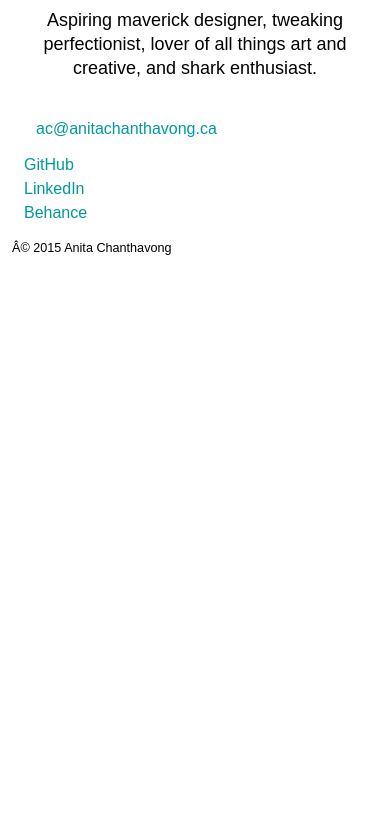
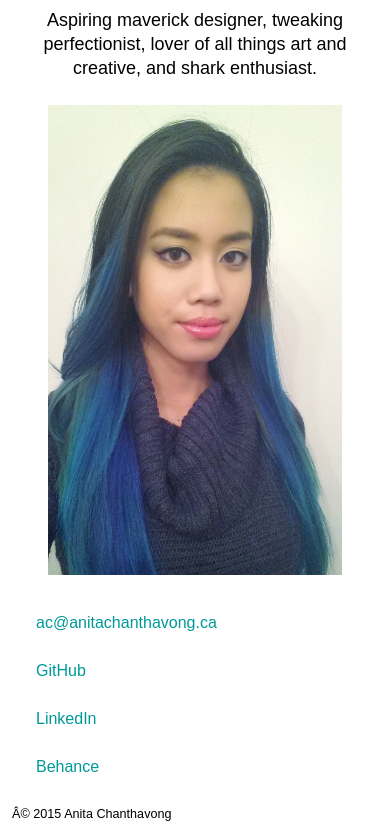
Before and after one commit to chan0345/dsn1678-assignment-1, a plain HTML site: page index.html in a window 390 px wide. Shown: the part 39-878 px from the top of the page. Before the commit the page ends 844 px from the top, so only its background shows below. Drawn offline with Linux system fonts and the light colour scheme.

Commit message:
added profile image and more formatting
fixing xs and small screen size look

```diff
--- a/index.html
+++ b/index.html
@@ -19,6 +19,7 @@
 <main>
 	<div class="unit gutter intro mega unit-xs-1 unit-s-1 unit-m-1-2 unit-l-1-2">
 		<p>Aspiring maverick designer, tweaking perfectionist, lover of all things art and creative, and shark enthusiast.</p>
+		<img class="img-flex unit gutter push unit-xs-1 unit-s-1-2 unit-m-1-3 unit-l-2-3" src="images/profile.jpeg" alt="profile-image">
 	</div>
 </main>
 
@@ -26,9 +27,9 @@
 	<nav class="unit gutter unit-xs-1 unit-s-1 unit-m-1-2 unit-l-1-2">
 		<ul class="nav push-0">
 			<li><a class="island-1-2" href="mailto:ac@anitachanthavong.ca?Subject=Hello" target="_top">ac@anitachanthavong.ca</a></li>
-			<li><a href="">GitHub</a></li>
-			<li><a href="">LinkedIn</a></li>
-			<li><a href="">Behance</a></li>
+			<li><a class="island-1-2" href="">GitHub</a></li>
+			<li><a class="island-1-2" href="">LinkedIn</a></li>
+			<li><a class="island-1-2" href="">Behance</a></li>
 		</ul>
 	</nav>
 </div>
```
Also changed, not shown: images/profile.jpeg (added).
